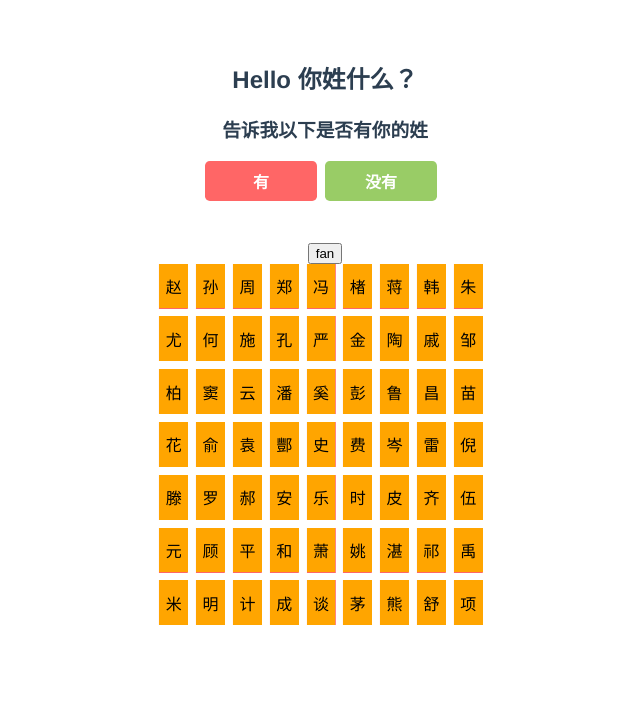
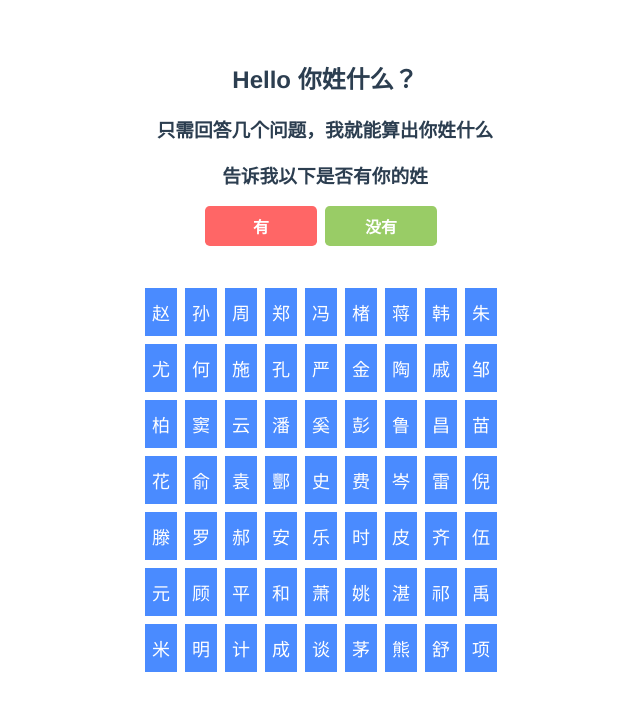
Before and after one commit to ha1o0/we-search, a Vue app: page / in a window 1280 px wide. Shown: the top 710 px of the page, without its empty margins (315-955 px from the left). Built offline with nearby package versions, Linux system fonts and the light colour scheme.

Commit message:
update build

```diff
--- a/index.html
+++ b/index.html
@@ -3,8 +3,8 @@
   <head>
     <meta charset="UTF-8" />
     <link rel="icon" href="/favicon.ico" />
-    <meta name="viewport" content="width=device-width, initial-scale=1.0" />
-    <title>Vite App</title>
+    <meta name="viewport" content="width=device-width, initial-scale=1.0, maximum-scale=1.0, minimum-scale=1.0, user-scalable=no" />
+    <title>你姓什么？</title>
   </head>
   <body>
     <div id="app"></div>
--- a/package.json
+++ b/package.json
@@ -5,6 +5,7 @@
   "scripts": {
     "dev": "vite",
     "build": "vite build",
+    "deploy": "scp ./dist/index.html root@192.168.6.242:/root/roothome/docker/wwwroot/xing/ && scp -r ./dist/xing/assets/* root@192.168.6.242:/root/roothome/docker/wwwroot/xing/assets/",
     "preview": "vite preview"
   },
   "dependencies": {
--- a/src/App.vue
+++ b/src/App.vue
@@ -20,4 +20,12 @@ import Home from './components/Home.vue';
   color: #2c3e50;
   margin-top: 60px;
 }
+* {
+  -webkit-touch-callout: none;
+  -webkit-user-select: none;
+  -moz-user-select: none;
+  -ms-user-select: none;
+  user-select: none;
+  -webkit-user-drag: none;
+}
 </style>
--- a/src/components/Card.vue
+++ b/src/components/Card.vue
@@ -1,6 +1,6 @@
 <template>
-  <div class="card">
-    <button @click="isRotate = !isRotate">fan</button>
+  <div class="card" ref="cardRef">
+    <!-- <button @click="isRotate = !isRotate">fan</button> -->
     <div class="row" v-for="(items, i) in surnameList" :key="i">
       <div class="item" v-for="(item, j) in items" :key="j">
         <div :class="['container', isRotate ? 'rotate' : '']">
@@ -14,7 +14,7 @@
 </template>
 
 <script setup>
-  import { watch, defineProps, ref } from 'vue'
+  import { watch, ref } from 'vue'
 
   const props = defineProps({
     surnames: {
@@ -36,6 +36,8 @@
   let surnameList = []
   let nextSurnameList = []
 
+  const cardRef = ref(null)
+
   watch(
     () => props.surnames,
     (newValue, oldValue) => {
@@ -47,7 +49,7 @@
     return item.split('.')
   }
 
-  const update = () => {
+  const update = async () => {
     for (let i = 0; i < props.surnames.length; i++) {
       const row = parseInt(i / props.rows)
       const column = i % props.rows
@@ -58,14 +60,20 @@
       surnameList[row][column] = props.surnames[i]
       nextSurnameList[row][column] = props.nextSurnames[i]
     }
-    // isRotate = !isRotate
-    // setTimeout(() => {
-    //   isRotate = !isRotate
-    // }, 100);
   }
 
   update()
 
+  const animation = () => {
+    // isRotate = !isRotate
+    console.log('fannn')
+    setTimeout(() => {
+      isRotate = !isRotate
+    }, 1000);
+
+  }
+
+  defineExpose({ cardRef, animation })
   // console.log(surnameList)
 
 </script>
@@ -82,12 +90,13 @@
     margin-bottom: 0.5rem;
     .item {
       position: relative;
-      color: black;
+      color: white;
       // background: orange;
       margin-right: 0.5rem;
       // padding: 0.2rem;
-      width: 1.8rem;
-      height: 2.8rem;
+      width: 2rem;
+      height: 3rem;
+      font-size: large;
       display: flex;
       flex-direction: column;
       justify-content: center;
@@ -116,12 +125,15 @@
           align-items: center;
         }
         .front {
-          background: rgba(orange, 1);
+          // background: rgba(orange, 1);
+          background: #005cffb5;
           position: absolute;
           backface-visibility: hidden; // 关键属性
         }
         .back {
-          background: #FF6666;
+          // background: #FF6666;
+          background: transparent;
+          color: transparent;
           transform: rotateY(180deg);
         }
       }
--- a/src/components/Home.vue
+++ b/src/components/Home.vue
@@ -1,11 +1,13 @@
 <template>
   <div>
     <h2>Hello 你姓什么？</h2>
+    <h3>只需回答几个问题，我就能算出你姓什么</h3>
     <h3 v-show="currentPage < cardLength">告诉我以下是否有你的姓</h3>
     <div class="button-group" v-show="currentPage < cardLength">
       <button @click="next(1)">有</button>
       <button @click="next(0)">没有</button>
     </div>
+    <!-- <img alt="Vue logo" src="../assets/logo.png" @click="clickimg()"/> -->
     <h2 v-show="currentPage === cardLength && result > 0">
       你姓 【 {{ surnameList[result - 1] }} 】
     </h2>
@@ -14,9 +16,10 @@
     </h2>
     <div class="reset" v-show="currentPage === cardLength">
       <button @click="reset">再猜一次</button>
+      <h4>请仔细认真选择答案哦</h4>
     </div>
     <div v-show="currentPage < cardLength">
-      <Card :surnames="card" :next-surnames="nextCard"></Card>
+      <Card :surnames="card" :next-surnames="nextCard" ref="cardRef"></Card>
     </div>
   </div>
 </template>
@@ -38,6 +41,7 @@ import { onMounted } from "@vue/runtime-core"
   let card = ref([])
   let nextCard = ref([])
   let currentPage = ref(0)
+  const cardRef = ref()
   const cards = []
   const cardLength = 7
   const surnames = '赵|钱|孙|李|周|吴|郑|王|冯|陈|楮|卫|蒋|沈|韩|杨|朱|秦|尤|许|何|吕|施|张|孔|曹|严|华|金|魏|陶|姜|戚|谢|邹|喻|柏|水|窦|章|云|苏|潘|葛|奚|范|彭|郎|鲁|韦|昌|马|苗|凤|花|方|俞|任|袁|柳|酆|鲍|史|唐|费|廉|岑|薛|雷|贺|倪|汤|滕|殷|罗|毕|郝|邬|安|常|乐|于|时|傅|皮|卞|齐|康|伍|余|元|卜|顾|孟|平|黄|和|穆|萧|尹|姚|邵|湛|汪|祁|毛|禹|狄|米|贝|明|臧|计|伏|成|戴|谈|宋|茅|庞|熊|纪|舒|屈|项|祝|董|梁|杜|阮|蓝|闽|席|季|麻|强|贾|路|娄|危|江|童|颜|郭|梅|盛|林|刁|锺|徐|丘|骆|高|夏|蔡|田|樊|胡|凌|霍|虞|万|支|柯|昝|管|卢|莫|经|房|裘|缪|干|解|应|宗|丁|宣|贲|邓|郁|单|杭|洪|包|诸|左|石|崔|吉|钮|龚|程|嵇|邢|滑|裴|陆|荣|翁|荀|羊|於|惠|甄|麹|家|封|芮|羿|储|靳|汲|邴|糜|松|井|段|富|巫|乌|焦|巴|弓|牧|隗|山|谷|车|侯|宓|蓬|全|郗|班|仰|秋|仲|伊|宫|宁|仇|栾|暴|甘|斜|厉|戎|祖|武|符|刘|景|詹|束|龙|叶|幸|司|韶|郜|黎|蓟|薄|印|宿|白|怀|蒲|邰|从|鄂|索|咸|籍|赖|卓|蔺|屠|蒙|池|乔|阴|郁|胥|能|苍|双|闻|莘|党|翟|谭|贡|劳|逄|姬|申|扶|堵|冉|宰|郦|雍|郤|璩|桑|桂|濮|牛|寿|通|边|扈|燕|冀|郏|浦|尚|农|温|别|庄|晏|柴|瞿|阎|充|慕|连|茹|习|宦|艾|鱼|容|向|古|易|慎|戈|廖|庾|终|暨|居|衡|步|都|耿|满|弘|匡|国|文|寇|广|禄|阙|东|欧|殳|沃|利|蔚|越|夔|隆|师|巩|厍|聂|晁|勾|敖|融|冷|訾|辛|阚|那|简|饶|空|曾|毋|沙|乜|养|鞠|须|丰|巢|关|蒯|相|查|后|荆|红|游|竺|权|逑|盖|益|桓|公|仉|督|晋|楚|阎|法|汝|鄢|涂|钦|岳|帅|缑|亢|况|后|有|琴|归|海|墨|哈|谯|笪|年|爱|阳|佟|商|牟|佘|佴|伯|赏|万俟|司马|上官|欧阳|夏侯|诸葛|闻人|东方|赫连|皇甫|尉迟|公羊|澹台|公冶|宗政|濮阳|淳于|单于|太叔|申屠|公孙|仲孙|轩辕|令狐|锺离|宇文|长孙|慕容|鲜于|闾丘|司徒|司空|丌官|司寇|子车|微生|颛孙|端木|巫马|公西|漆雕|乐正|壤驷|公良|拓拔|夹谷|宰父|谷梁|段干|百里|东郭|南门|呼延|羊舌|梁丘|左丘|东门|西门|南宫'
@@ -66,6 +70,8 @@ import { onMounted } from "@vue/runtime-core"
   }
 
   const next = (value) => {
+
+    // cardRef.value.animation()
     result.value += value * Math.pow(2, currentPage.value)
     currentPage.value++
     card.value = cards[currentPage.value]
@@ -82,6 +88,10 @@ import { onMounted } from "@vue/runtime-core"
     result.value = 0
     currentPage.value = 0
     card.value = cards[currentPage.value]
+  }
+
+  const clickimg = () => {
+    window.alert('hhh')
   }
   // console.log(cards)
 
@@ -125,4 +135,7 @@ import { onMounted } from "@vue/runtime-core"
       width: 10rem;
     }
   }
+  h4 {
+    color: #ffa412;
+  }
 </style>
--- a/vite.config.js
+++ b/vite.config.js
@@ -3,5 +3,8 @@ import vue from '@vitejs/plugin-vue'
 
 // https://vitejs.dev/config/
 export default defineConfig({
+  build: {
+    assetsDir: 'xing/assets/'
+  },
   plugins: [vue()]
 })
```
